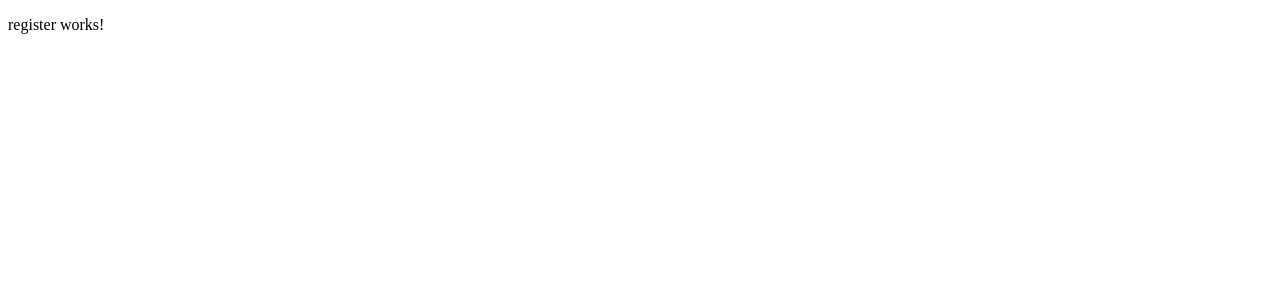
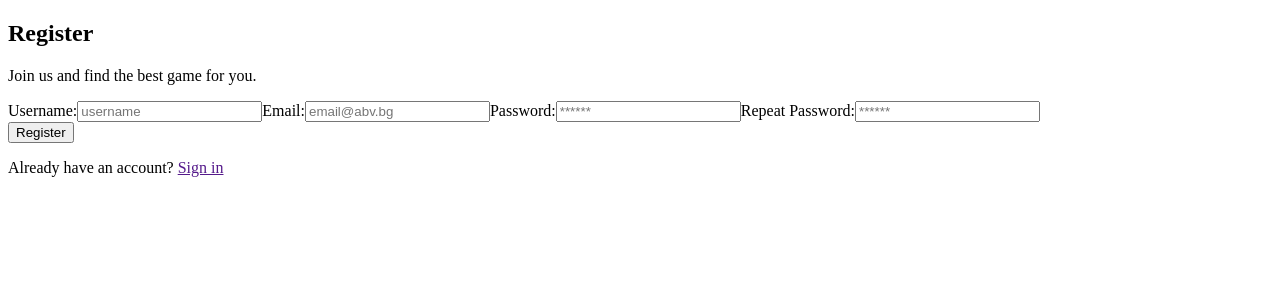
Before and after one commit to CraXWaR/Angular, an Angular app in the folder project/gamesWorld/: page / in a window 1280 px wide. Shown: the top 300 px of the page. Built offline with nearby package versions, Linux system fonts and the light colour scheme.

Commit message:
Adding register form

```diff
--- a/project/gamesWorld/src/app/auth/register/register.component.html
+++ b/project/gamesWorld/src/app/auth/register/register.component.html
@@ -1 +1,24 @@
-<p>register works!</p>
+<form action="" method="" class="register-page-form">
+    <h2>Register</h2>
+    <p>Join us and find the best game for you.</p>
+
+    <label for="username">Username:</label>
+    <input type="text" id="username" placeholder="username" name="username">
+
+    <label for="email">Email:</label>
+    <input type="text" id="email" placeholder="email@abv.bg" name="email">
+
+    <label for="password">Password:</label>
+    <input type="password" id="password" placeholder="******" name="password">
+
+    <label for="repeat-password">Repeat Password:</label>
+    <input type="password" id="repeat-password" placeholder="******" name="repeatPassword">
+
+    <article class="register-button">
+        <button class="btn-register">Register</button>
+    </article>
+
+    <article class="account">
+        <p>Already have an account? <a href="">Sign in</a></p>
+    </article>
+</form>
```
